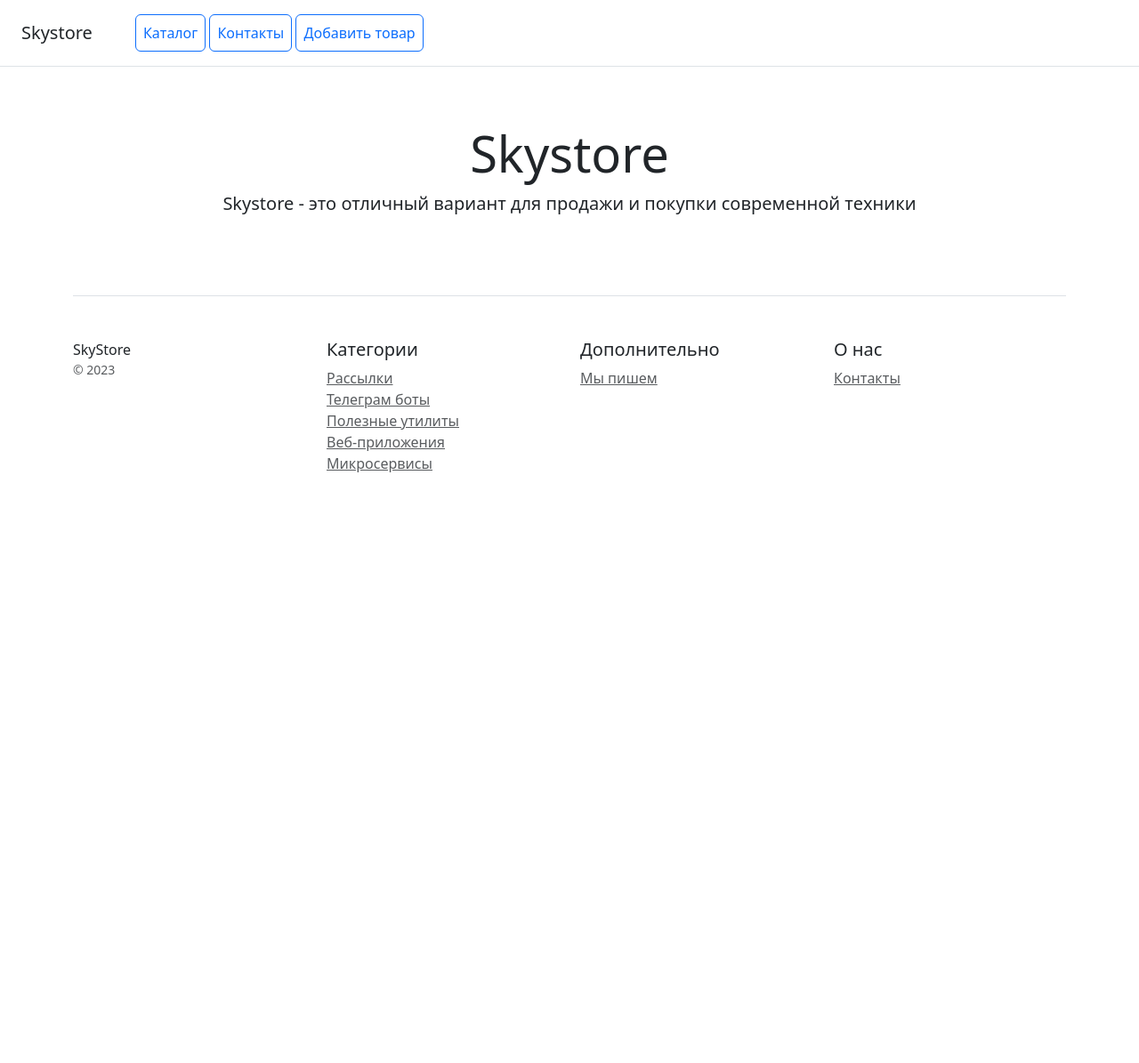
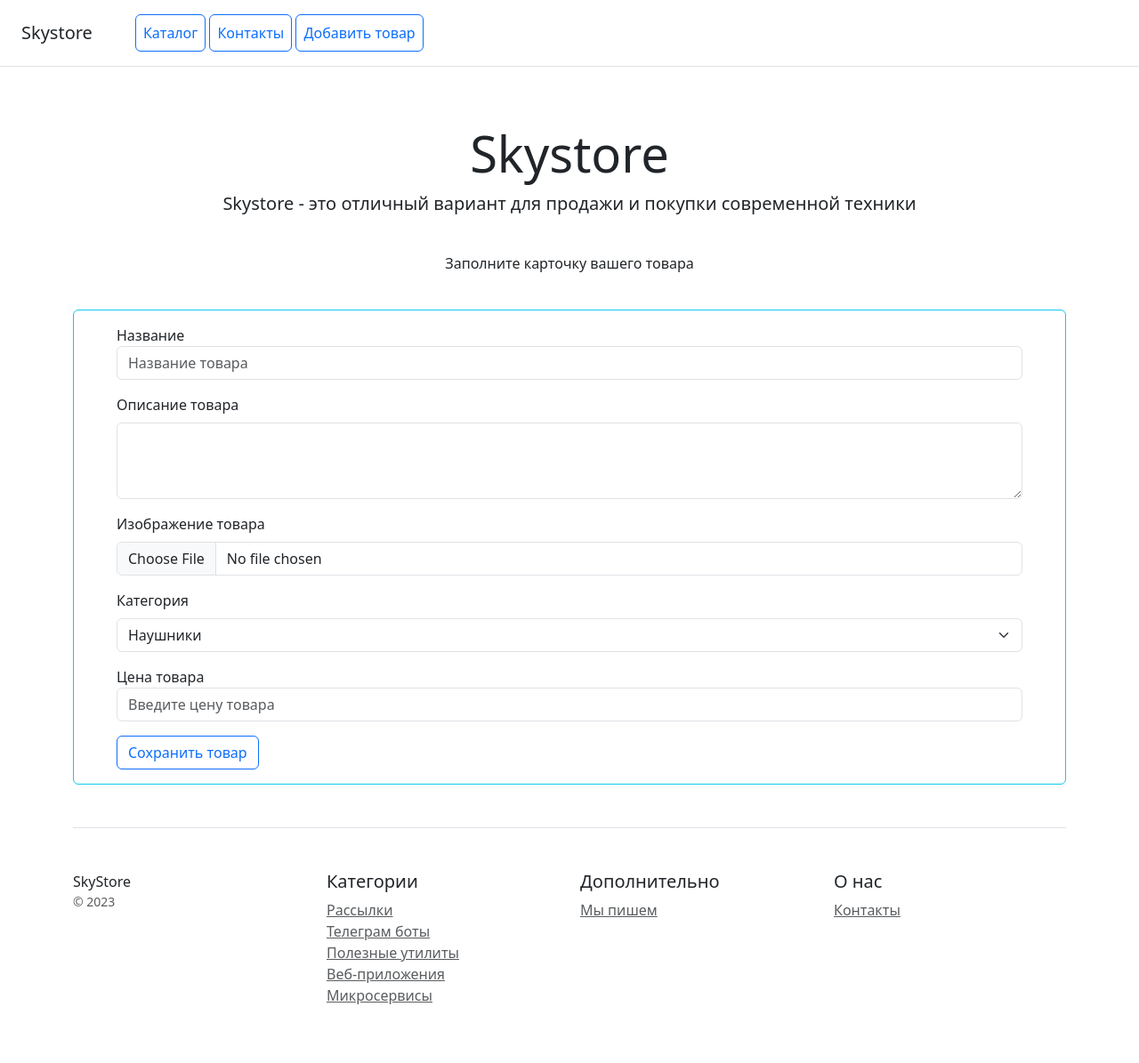
Before and after one commit to vadimsemenov53-crypto/Django_Project_1, a Django app: page /product_add/ in a window 1280 px wide. Shown: the whole page at 89% size. Before the commit the page ends 531 px from the top, so only its background shows below. Run offline with Django 5.2, Linux system fonts and the light colour scheme; data comes from the database, SQL or seed files in the repository; some libraries are stand-ins or nearby versions.

Commit message:
add functional for product_add and save DB

```diff
--- a/catalog/templates/product_add.html
+++ b/catalog/templates/product_add.html
@@ -3,7 +3,67 @@
 
 {% block content %}
 {% include 'header.html' %}
+<div class="pricing-header px-2 py-3 pt-md-0 pb-md-4 mx-auto text-center">
+    <p>Заполните карточку вашего товара</p>
+</div>
 
+<form method="post" enctype="multipart/form-data">
 
+    {% csrf_token %}
+
+    <div class="container">
+        <div class="card mb-3 border-info">
+            <div class="mb-3 mx-5 mt-3">
+                <label for="name">Название</label>
+                <input type="text" name="name" class="form-control" id="name"
+                       placeholder="Название товара"
+                       required>
+            </div>
+
+            <div class="mb-3 mx-5">
+                <label for="description" class="form-label">Описание товара</label>
+                <textarea name="description" class="form-control" id="description" rows="3"></textarea>
+            </div>
+
+            <div class="mb-3 mx-5">
+                <label for="image" class="form-label">Изображение товара</label>
+                <input class="form-control" type="file" name="image" id="image">
+            </div>
+
+            <div class="mb-3 mx-5">
+                <label for="category" class="form-label">
+                    Категория
+                </label>
+                <select
+                        name="category"
+                        class="form-select"
+                        id="category">
+
+                    {% for cat in category %}
+                    <option value="{{ cat.pk }}">
+                        {{ cat.name }}
+                    </option>
+                    {% endfor %}
+                </select>
+
+            </div>
+
+            <div class="mb-3 mx-5">
+                <label for="price">Цена товара</label>
+                <input type="text" name="price" class="form-control" id="price"
+                       placeholder="Введите цену товара"
+                       required>
+            </div>
+
+            <div class="mx-5 mb-3">
+                <button type="submit"
+                        class="btn btn-outline-primary">
+                    Сохранить товар
+                </button>
+            </div>
+
+        </div>
+    </div>
+</form>
 
 {% endblock %}
--- a/catalog/views.py
+++ b/catalog/views.py
@@ -1,5 +1,5 @@
 from django.shortcuts import render, redirect, get_object_or_404
-from catalog.models import Product, ContactInfo
+from catalog.models import Product, ContactInfo, Category
 
 def home(request):
     """ Контроллер для домашней страницы home.html """
@@ -49,14 +49,22 @@ def product_detail(request, pk):
 
 def product_add(request):
     """ Контроллер для станицы добавления нового товара. """
+    category = Category.objects.all()
+    context = {
+        'category': category,
+    }
+
     if request.method == 'POST':
+        category_id = request.POST.get('category')
+        category_obj = Category.objects.get(pk=category_id)
+
         Product.objects.create(
             name=request.POST.get('name'),
             description=request.POST.get('description'),
-            image=request.POST.get('image'),
-            category=request.POST.get('category'),
-            price=request.POST.get('address')
+            image=request.FILES.get('image'),
+            category=category_obj,
+            price=request.POST.get('price')
         )
-        return redirect('catalog:product_add')
+        return redirect('catalog:home')
 
-    return render(request,'product_add.html',)
+    return render(request,'product_add.html', context=context)
```
Also changed, not shown: media/image/block_photo_6102_1767104346.jpg (added).
